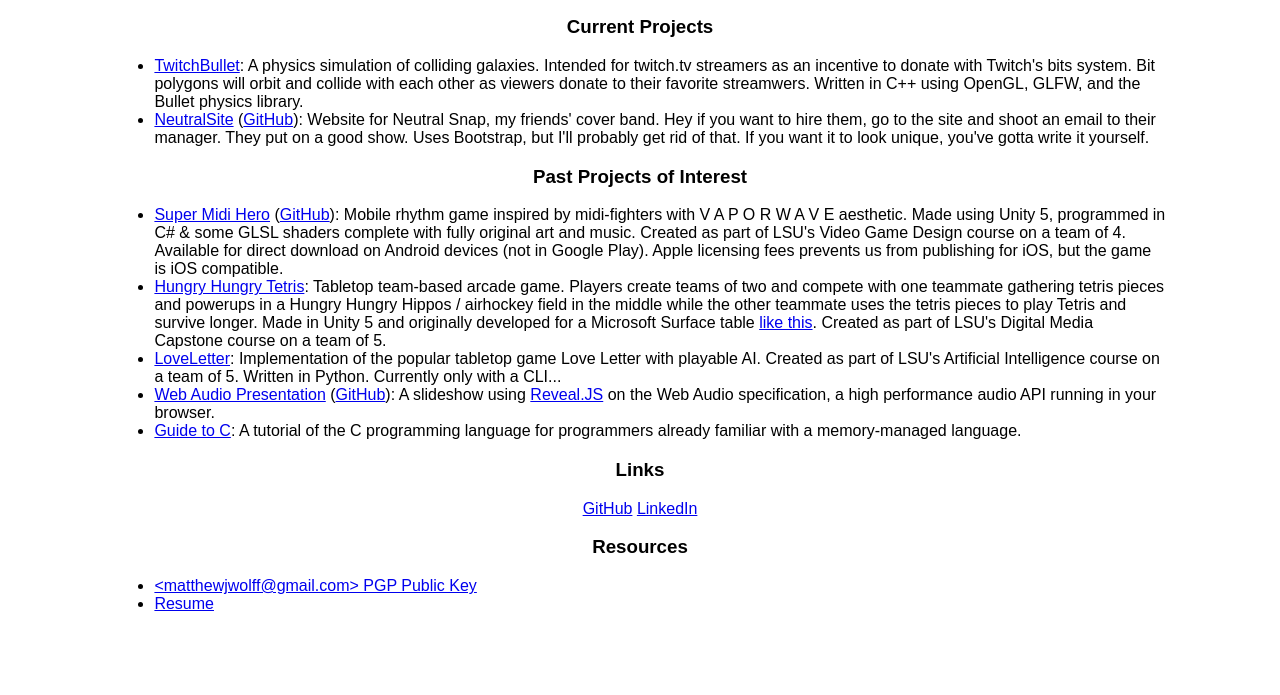
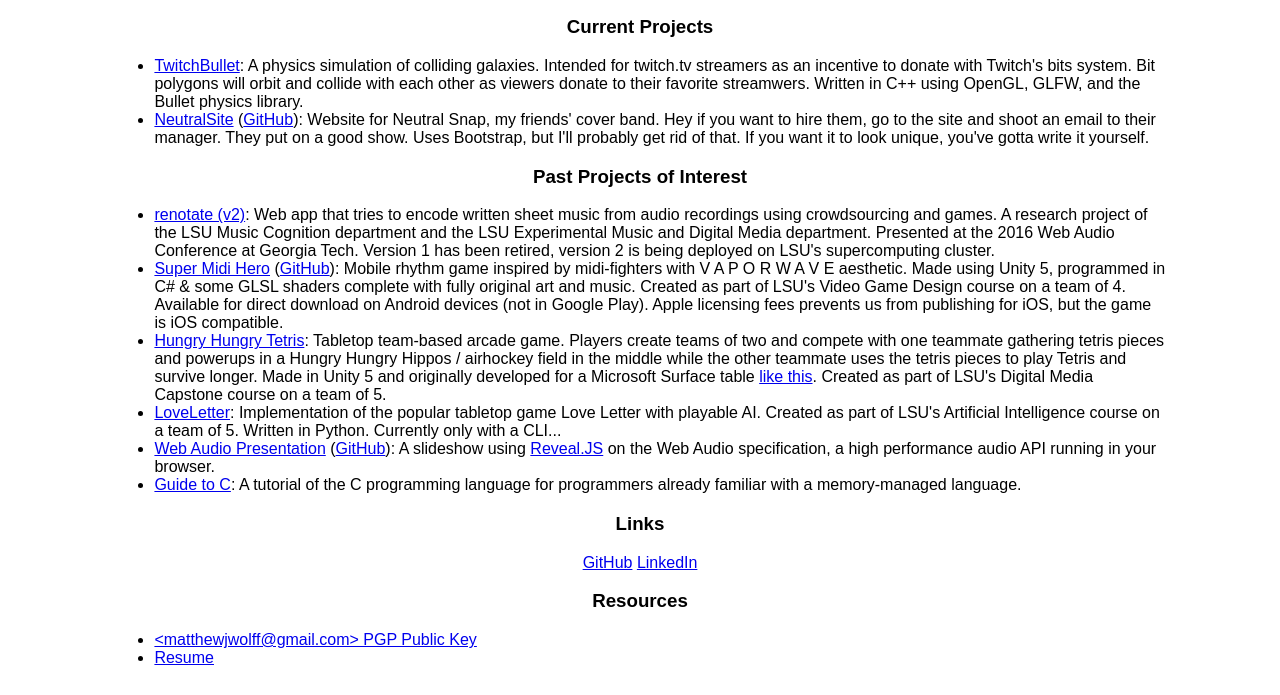
Before and after one commit to matthewjwolff/matthewjwolff.github.io, a plain HTML site: page index.html in a window 1280 px wide. Shown: the part 105-800 px from the top of the page. Drawn offline with Linux system fonts and the light colour scheme.

Commit message:
added renotate

```diff
--- a/index.html
+++ b/index.html
@@ -14,6 +14,7 @@
 
         <h3>Past Projects of Interest</h3>
         <ul>
+            <li><a href="https://github.com/lsu-emdm/RenameIt">renotate (v2)</a>: Web app that tries to encode written sheet music from audio recordings using crowdsourcing and games. A research project of the LSU Music Cognition department and the LSU Experimental Music and Digital Media department. Presented at the 2016 Web Audio Conference at Georgia Tech. Version 1 has been retired, version 2 is being deployed on LSU's supercomputing cluster. </li>
             <li><a href="http://xstgx.com/midihero">Super Midi Hero</a> (<a href="https://github.com/evenam/CSC4263-ART4240">GitHub</a>): Mobile rhythm game inspired by midi-fighters with V A P O R W A V E aesthetic. Made using Unity 5, programmed in C# & some GLSL shaders complete with fully original art and music. Created as part of LSU's Video Game Design course on a team of 4. Available for direct download on Android devices (not in Google Play). Apple licensing fees prevents us from publishing for iOS, but the game is iOS compatible.</li>
             <li><a href="https://github.com/DRMold/HungryHungryTetris">Hungry Hungry Tetris</a>: Tabletop team-based arcade game. Players create teams of two and compete with one teammate gathering tetris pieces and powerups in a Hungry Hungry Hippos / airhockey field in the middle while the other teammate uses the tetris pieces to play Tetris and survive longer. Made in Unity 5 and originally developed for a Microsoft Surface table <a href="https://en.wikipedia.org/wiki/Microsoft_PixelSense">like this</a>. Created as part of LSU's Digital Media Capstone course on a team of 5.</li>
             <li><a href="https://github.com/matthewjwolff/LoveLetter" >LoveLetter</a>: Implementation of the popular tabletop game Love Letter with playable AI. Created as part of LSU's Artificial Intelligence course on a team of 5. Written in Python. Currently only with a CLI...</li>
```
